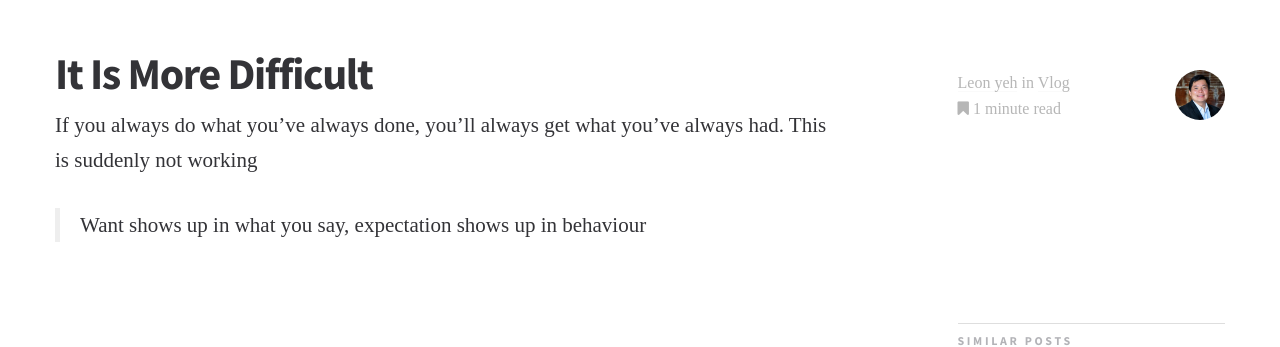
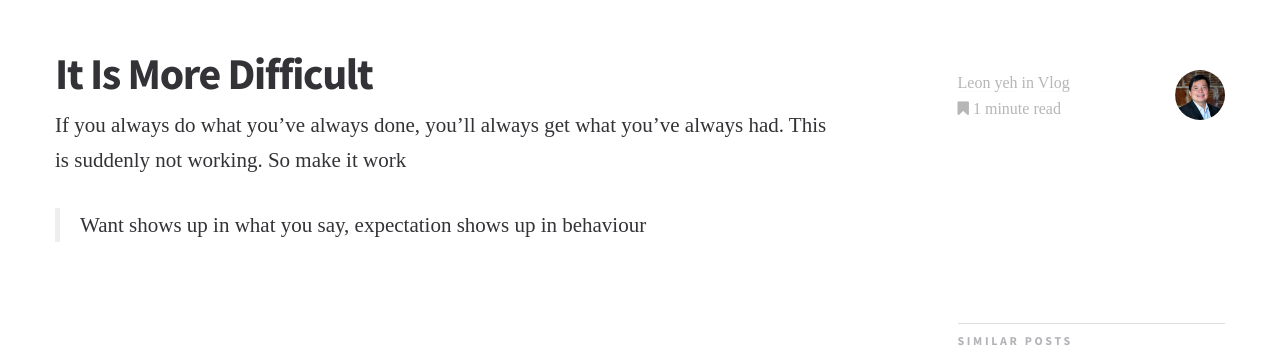
Before and after one commit to leonyeh8/leonyeh.com, a Jekyll site: the page built from _posts/2015-02-11-it-is-more-difficult.md, in a window 1280 px wide. Shown: the part 460-807 px from the top of the page. Built offline with Jekyll 4.4.1, drawn with Linux system fonts in a browser that asks for light colours; some web fonts are replaced.

Commit message:
Updated '_posts/2015-02-11-it-is-more-difficult.md' via CloudCannon

```diff
--- a/_posts/2015-02-11-it-is-more-difficult.md
+++ b/_posts/2015-02-11-it-is-more-difficult.md
@@ -16,6 +16,6 @@ social-message: Great post over at Writer Theme - You dont have to be great to g
 ---
 
 
-If you always do what you've always done, you'll always get what you've always had. This is suddenly not working
+If you always do what you've always done, you'll always get what you've always had. This is suddenly not working. So make it work
 
 > Want shows up in what you say, expectation shows up in behaviour
```
